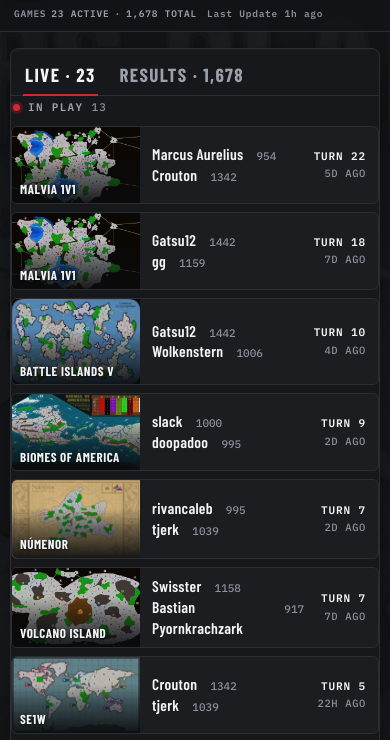
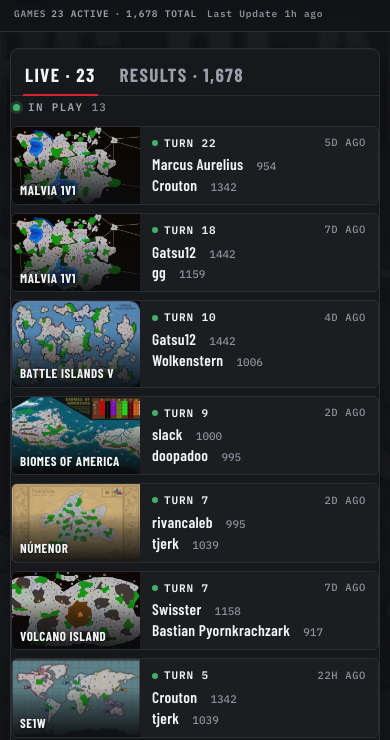
Before and after one commit to Norman1/mhunters-clan-ladder, a website: page games.html in a window 390 px wide. Shown: the part 45-785 px from the top of the page. Drawn offline with nearby package versions, Linux system fonts and the light colour scheme; no server answers; files whose address does not match are found by name.

Commit message:
Games: status colours on live cards; thumbnails for new maps
Green in play, yellow picking, red not started — on each section heading
and as a small dot on every card. Wider desktop cards and a status line
above the players on phones so names stay whole. Cards fall back to the
full-size map when a thumbnail is missing; adds thumbs for the three maps
captured today.

Co-Authored-By: Claude Opus 5.5 <noreply@anthropic.com>

```diff
--- a/css/games.css
+++ b/css/games.css
@@ -416,7 +416,7 @@
 /* ----------------------------- live: map cards ----------------------------- */
 /* one card per live game: the template's board art labelled with its name,
    both players with ratings, then turn / phase and how long it has run.
-   Grouped IN PLAY → PICKING → NOT STARTED. */
+   Grouped IN PLAY → PICKING → NOT STARTED, each with a status colour. */
 #live-list.lv { padding: 4px 0 8px; }
 
 #live-list .lv-group + .lv-group { margin-top: 22px; }
@@ -434,19 +434,32 @@
   color: var(--muted);
 }
 #live-list .lv-count { color: var(--dim); font-weight: 500; }
-#live-list .lv-group--play .lv-head::before {
+/* status colours: green in play, yellow picking, red not started */
+#live-list.lv {
+  --st-play: #43B06A;
+  --st-picks: var(--warn);
+  --st-lobby: var(--red);
+}
+#live-list .lv-group--play,
+#live-list .lv-card--play { --st: var(--st-play); }
+#live-list .lv-group--picks,
+#live-list .lv-card--picks { --st: var(--st-picks); }
+#live-list .lv-group--lobby,
+#live-list .lv-card--lobby { --st: var(--st-lobby); }
+
+#live-list .lv-head::before {
   content: '';
   width: 7px;
   height: 7px;
   border-radius: 50%;
-  background: var(--red);
+  background: var(--st);
   align-self: center;
-  box-shadow: 0 0 0 3px color-mix(in srgb, var(--red) 22%, transparent);
+  box-shadow: 0 0 0 3px color-mix(in srgb, var(--st) 22%, transparent);
 }
 
 #live-list .lv-grid {
   display: grid;
-  grid-template-columns: repeat(auto-fill, minmax(232px, 1fr));
+  grid-template-columns: repeat(auto-fill, minmax(264px, 1fr));
   gap: 12px;
 }
 
@@ -529,7 +542,8 @@
   font-size: 17px;
   letter-spacing: 0.02em;
   color: var(--white);
-  overflow-wrap: anywhere;
+  overflow-wrap: break-word;
+  min-width: 0;
 }
 #live-list a.lv-name:hover { color: var(--red-hover); }
 #live-list .lv-rating {
@@ -552,9 +566,23 @@
   letter-spacing: 0.08em;
   color: var(--silver);
 }
+#live-list .lv-phase {
+  display: inline-flex;
+  align-items: center;
+  gap: 6px;
+}
+/* small status dot before TURN 16 / PICKS / NOT STARTED */
+#live-list .lv-phase::before {
+  content: '';
+  flex: 0 0 auto;
+  width: 6px;
+  height: 6px;
+  border-radius: 50%;
+  background: var(--st);
+}
 #live-list .lv-card--play .lv-phase { color: var(--white); }
 #live-list .lv-card--picks .lv-phase { color: var(--warn); }
-#live-list .lv-card--lobby .lv-phase { color: var(--dim); }
+#live-list .lv-card--lobby .lv-phase { color: var(--muted); }
 #live-list .lv-age { font-size: 10.5px; letter-spacing: 0.06em; color: var(--dim); }
 
 /* not-started games read quieter */
@@ -566,6 +594,22 @@
   #live-list .lv-card[role="link"] { flex-direction: row; align-items: stretch; }
   #live-list .lv-art { flex: 0 0 128px; aspect-ratio: auto; min-height: 76px; }
   #live-list .lv-map { font-size: 13px; left: 8px; right: 8px; bottom: 6px; }
-  #live-list .lv-body { flex: 1 1 auto; min-width: 0; padding: 8px 12px; }
+  #live-list .lv-body {
+    flex: 1 1 auto;
+    min-width: 0;
+    flex-direction: column;
+    align-items: stretch;
+    justify-content: center;
+    gap: 3px;
+    padding: 8px 12px;
+  }
+  /* status on its own line above the players, so names get the full width */
+  #live-list .lv-status {
+    order: -1;
+    flex-direction: row;
+    align-items: center;
+    justify-content: space-between;
+    gap: 8px;
+  }
   #live-list .lv-name { font-size: 15.5px; }
 }
--- a/games.html
+++ b/games.html
@@ -10,7 +10,7 @@
   <link href="https://fonts.googleapis.com/css2?family=Barlow+Condensed:wght@600;700&family=Cinzel:wght@700&family=IBM+Plex+Mono:wght@500;600&display=swap" rel="stylesheet">
   <link rel="icon" type="image/png" href="assets/favicon.png">
   <link rel="stylesheet" href="css/styles.css?v=8b4d8f7904">
-  <link rel="stylesheet" href="css/games.css?v=9311ccbe98">
+  <link rel="stylesheet" href="css/games.css?v=a760cfeb22">
 </head>
 <body>
 
@@ -178,7 +178,7 @@
 
   <script src="js/derive.js?v=7112df64ca"></script>
   <script src="js/insignia.js?v=194c1173d8"></script>
-  <script src="js/games.js?v=a24b3a4b54"></script>
+  <script src="js/games.js?v=388d90a0b6"></script>
   <script src="js/heartbeat.js?v=17d7e08b40"></script>
 </body>
 </html>
--- a/js/games.js
+++ b/js/games.js
@@ -548,8 +548,15 @@
       img.alt = '';
       img.loading = 'lazy';
       img.decoding = 'async';
-      img.onerror = function () { art.classList.add('lv-art--none'); img.remove(); };
-      img.src = 'assets/maps/thumb/' + encodeURIComponent(g.templateId) + '.jpg';
+      var file = encodeURIComponent(g.templateId) + '.jpg';
+      // small copy first; full-size art if its thumbnail isn't made yet;
+      // plain panel when the template has no art at all
+      img.onerror = function () {
+        if (img.dataset.full) { art.classList.add('lv-art--none'); img.remove(); return; }
+        img.dataset.full = '1';
+        img.src = 'assets/maps/' + file;
+      };
+      img.src = 'assets/maps/thumb/' + file;
       art.appendChild(img);
     } else {
       art.classList.add('lv-art--none');
```
Also changed, not shown: assets/maps/thumb/1594267.jpg (added), assets/maps/thumb/1594269.jpg (added), assets/maps/thumb/1594271.jpg (added).
